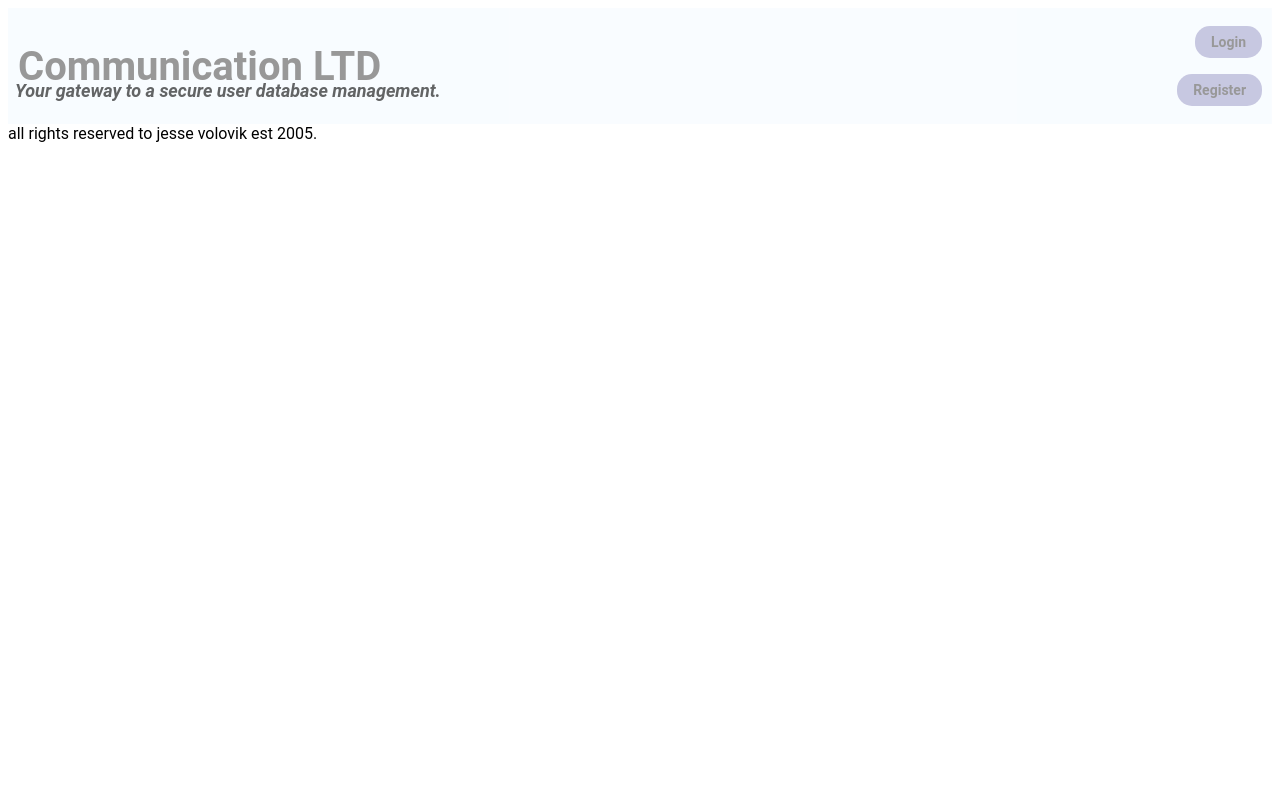
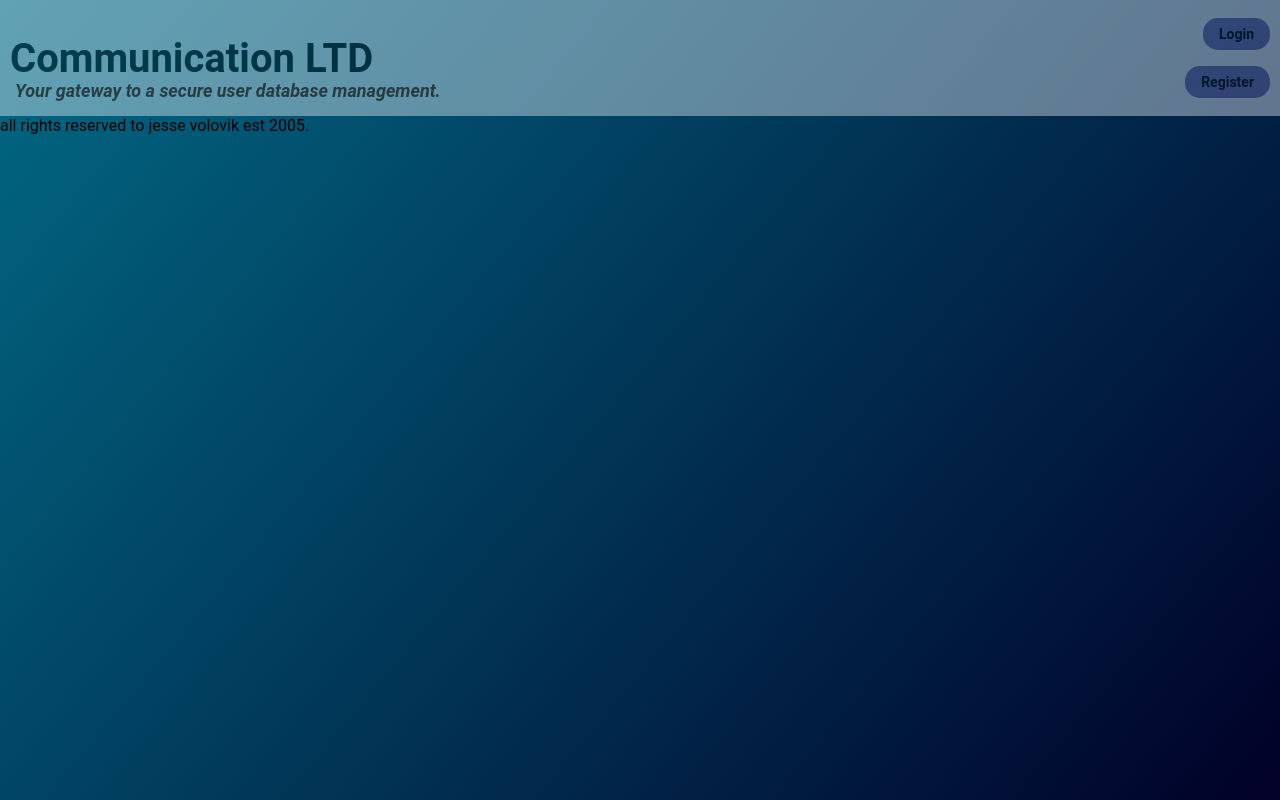
Before and after one commit to Ofir7909/computerSecurityProject, a Django app: template website/templates/index.html in a window 1280 px wide. Run offline with Django 5.2, Linux system fonts and the light colour scheme; the template is opened without the code that fills it, so the values that code supplies are empty; parts of the project's set-up code (start-up, migrations or seed data) failed here and were passed over.

Commit message:
Actually added the background in styles.css now

```diff
--- a/static/css/styles.css
+++ b/static/css/styles.css
@@ -1,5 +1,10 @@
-
 
 body , h1{
     font-family: 'Roboto', Arial, sans-serif;
 }
+
+body {
+    background: linear-gradient(130deg, #016984, #010028);
+    height: 100vh;
+    margin: 0;
+}
```
